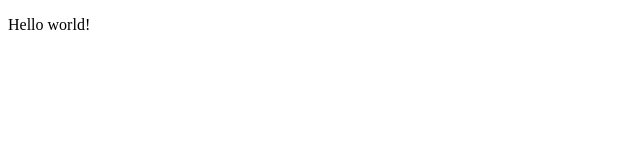
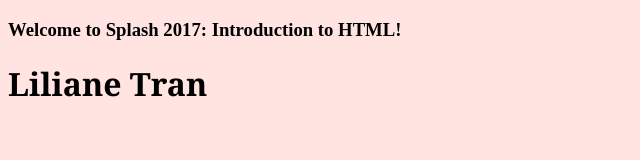
Before and after one commit to wdehrich/splash, a plain HTML site: page students/liliane-tran/index.html in a window 1280 px wide. Shown: the whole page, without its empty margins (0-640 px from the left). Drawn offline with Linux system fonts and the light colour scheme.

Commit message:
Update 4

```diff
--- a/students/liliane-tran/index.html
+++ b/students/liliane-tran/index.html
@@ -1,9 +1,11 @@
 <!DOCTYPE html>
 <html>
   <head>
-    <title>Title</title>
+    <title>Liliane</title>
   </head>
   <body>
-    <p>Hello world!</p>
+  <body style="background-color:mistyrose;">
+  	<h3> Welcome to Splash 2017: Introduction to HTML! </h3>
+  	<h1 style="font-family:georgia;">Liliane Tran</h1>
   </body>
 </html>
```
Also changed, not shown: students/dawn-lemaster/index.html (+1 -1 lines).
